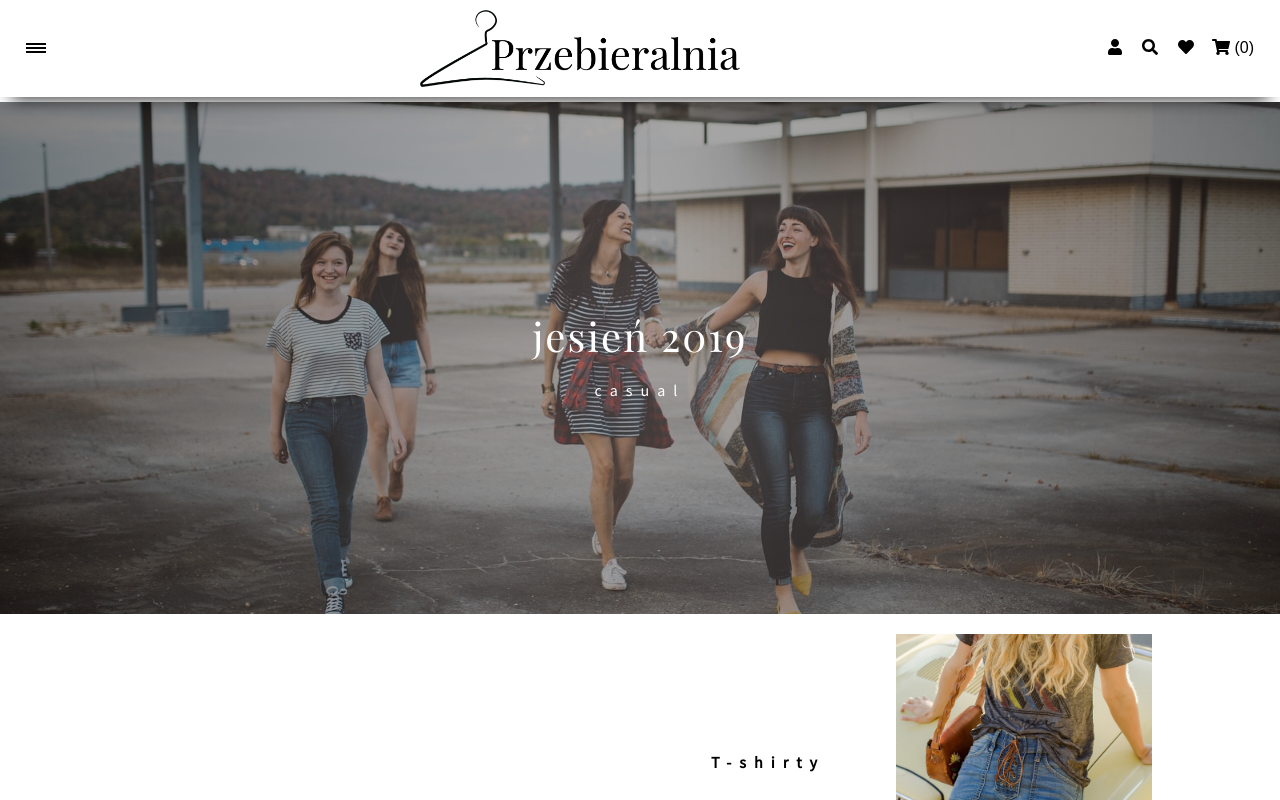
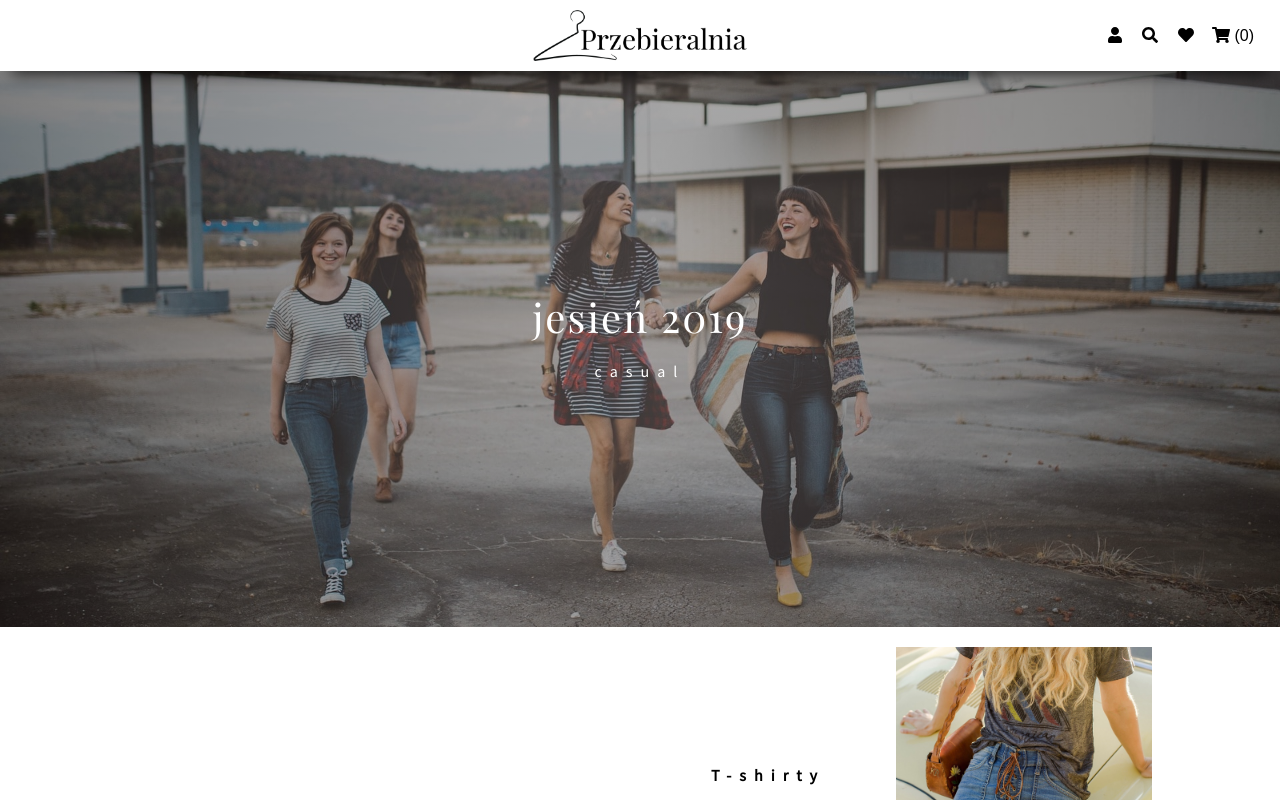
Before and after one commit to mikulskee/ChangingRoom, a React (Create React App) app: page / in a window 1280 px wide. Shown: the top 800 px of the page. Built offline with nearby package versions, Linux system fonts and the light colour scheme.

Commit message:
added styles for high resolutions

```diff
--- a/package.json
+++ b/package.json
@@ -1,5 +1,5 @@
 {
-  "homepage": "https://mikulskee.github.io/ChangingRoom/",
+  "homepage": "http://e-przebieralnia.pl/",
   "name": "strona-przebieralnia",
   "version": "0.1.0",
   "private": true,
--- a/src/App.js
+++ b/src/App.js
@@ -20,7 +20,6 @@ class App extends Component {
           <Logo />
           <Icons />
         </Navigation>
-
         <Header />
         <Main />
         <Contact />
--- a/src/components/Burger/Burger.js
+++ b/src/components/Burger/Burger.js
@@ -6,6 +6,9 @@ const Button = styled.button`
   background: none;
   border: none;
   padding: 15px 16px;
+  @media only screen and (min-width: 1024px) {
+    display: none;
+  }
   div {
     position: relative;
     width: 16px;
--- a/src/components/Contact/Contact.js
+++ b/src/components/Contact/Contact.js
@@ -60,6 +60,10 @@ const GoogleMaps = styled.div`
   margin: 0 auto;
   width: 80vw;
   height: 80vw;
+  @media only screen and (min-width: 1024px) {
+    width: 80vw;
+    height: 30vw;
+  }
   iframe {
     width: 100%;
     height: 100%;
--- a/src/components/Footer/Footer.js
+++ b/src/components/Footer/Footer.js
@@ -11,16 +11,21 @@ import { faHeart } from "@fortawesome/free-regular-svg-icons";
 const Container = styled.footer`
   padding: 20px 0 5px;
   width: 100%;
+
   background-color: #000;
   img {
     display: block;
     width: 60%;
+    max-width: 340px;
     margin: 0 auto;
     @media only screen and (orientation: landscape) {
       width: 35%;
     }
     @media only screen and (min-width: 768px) {
       width: 40%;
+    }
+    @media only screen and (min-width: 1024px) {
+      width: 25%;
     }
   }
 
--- a/src/components/Header/Header.js
+++ b/src/components/Header/Header.js
@@ -9,7 +9,22 @@ const Container = styled.header`
   position: relative;
   overflow: hidden;
   width: 100%;
-  padding-top: 8vw;
+  padding-top: 9vw;
+  @media only screen and (orientation: landscape) {
+    padding-top: 4vw;
+  }
+  @media only screen and (min-width: 768px) {
+    padding-top: 5vw;
+  }
+  @media only screen and (min-width: 1024px) {
+    padding-top: 4vw;
+  }
+  @media only screen and (min-width: 1024px) {
+    padding-top: 4vw;
+  }
+  @media only screen and (min-width: 1400px) {
+    padding-top: 62px;
+  }
 `;
 
 const Template = styled.div`
@@ -19,26 +34,40 @@ const Template = styled.div`
   will-change: transform;
   background-image: url(${header1});
   height: 64vw;
+  max-height: 645px;
   background-position: center;
   background-size: cover;
   @media only screen and (orientation: landscape) {
     height: 45vw;
   }
+
   @media only screen and (min-width: 1024px) {
-    height: 40vw;
+    height: 45vw;
   }
   &.template--office,
   &.template--motto {
     position: absolute;
-    top: 8vw;
+    top: 9vw;
     height: 64vw;
+    max-height: 645px;
     width: 100%;
     background-image: url(${header2});
+
     @media only screen and (orientation: landscape) {
+      top: 4vw;
       height: 45vw;
+      background-position: 0% 30%;
+    }
+    @media only screen and (min-width: 768px) {
+      top: 5vw;
+      background-position: 0% 30%;
     }
     @media only screen and (min-width: 1024px) {
-      height: 40vw;
+      height: 45vw;
+      top: 4vw;
+    }
+    @media only screen and (min-width: 1400px) {
+      top: 62px;
     }
   }
   &.template--motto {
--- a/src/components/Logo/Logo.js
+++ b/src/components/Logo/Logo.js
@@ -4,11 +4,18 @@ import logo from "../../images/logo.png";
 
 const Container = styled.div`
   height: 8vw;
+  max-height: 54px;
   @media only screen and (orientation: landscape) {
     height: 5vw;
   }
   @media only screen and (min-width: 768px) {
     height: 6vw;
+  }
+  @media only screen and (min-width: 1024px) {
+    height: 4vw;
+    position: relative;
+    left: 50%;
+    transform: translateX(-50%);
   }
   img {
     display: block;
```
